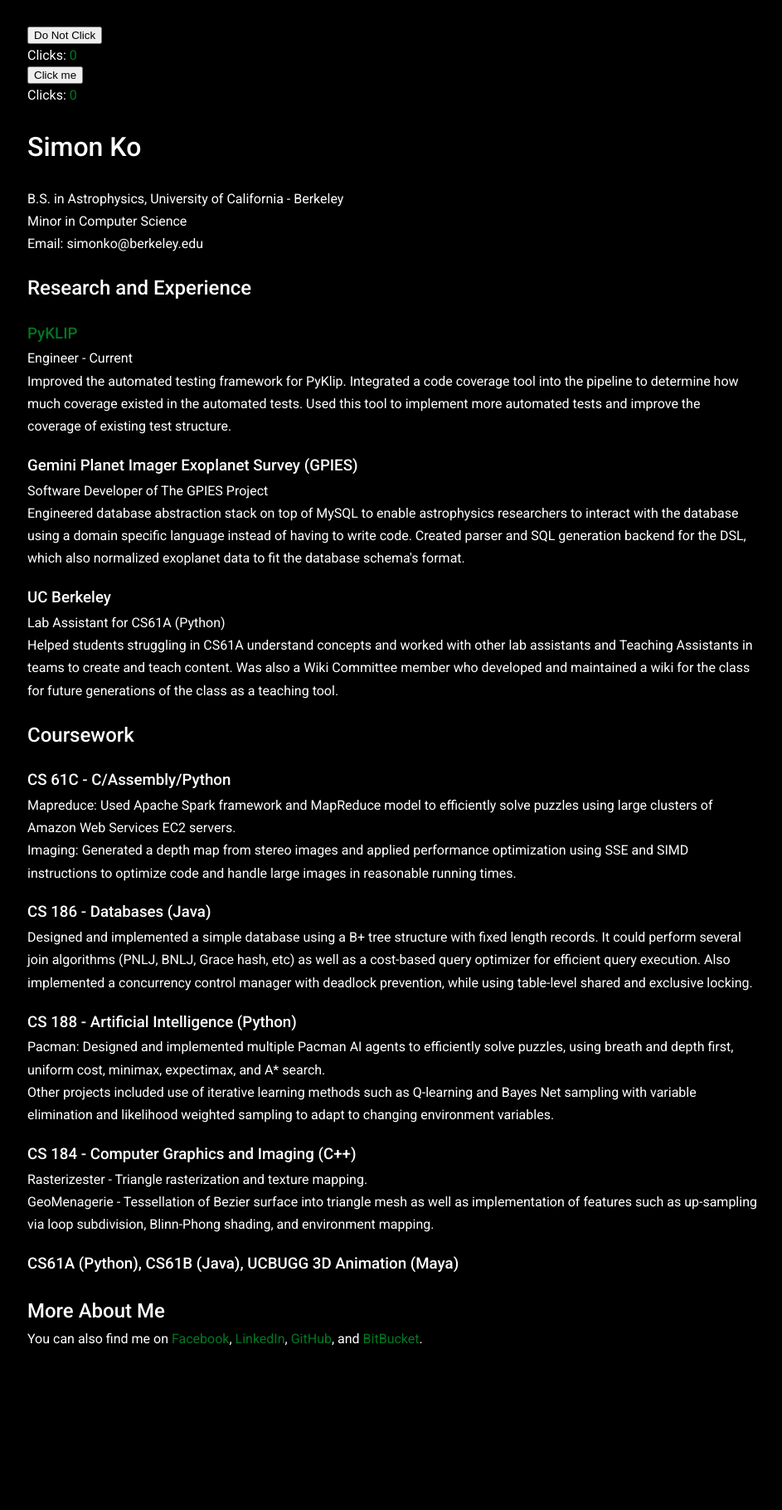
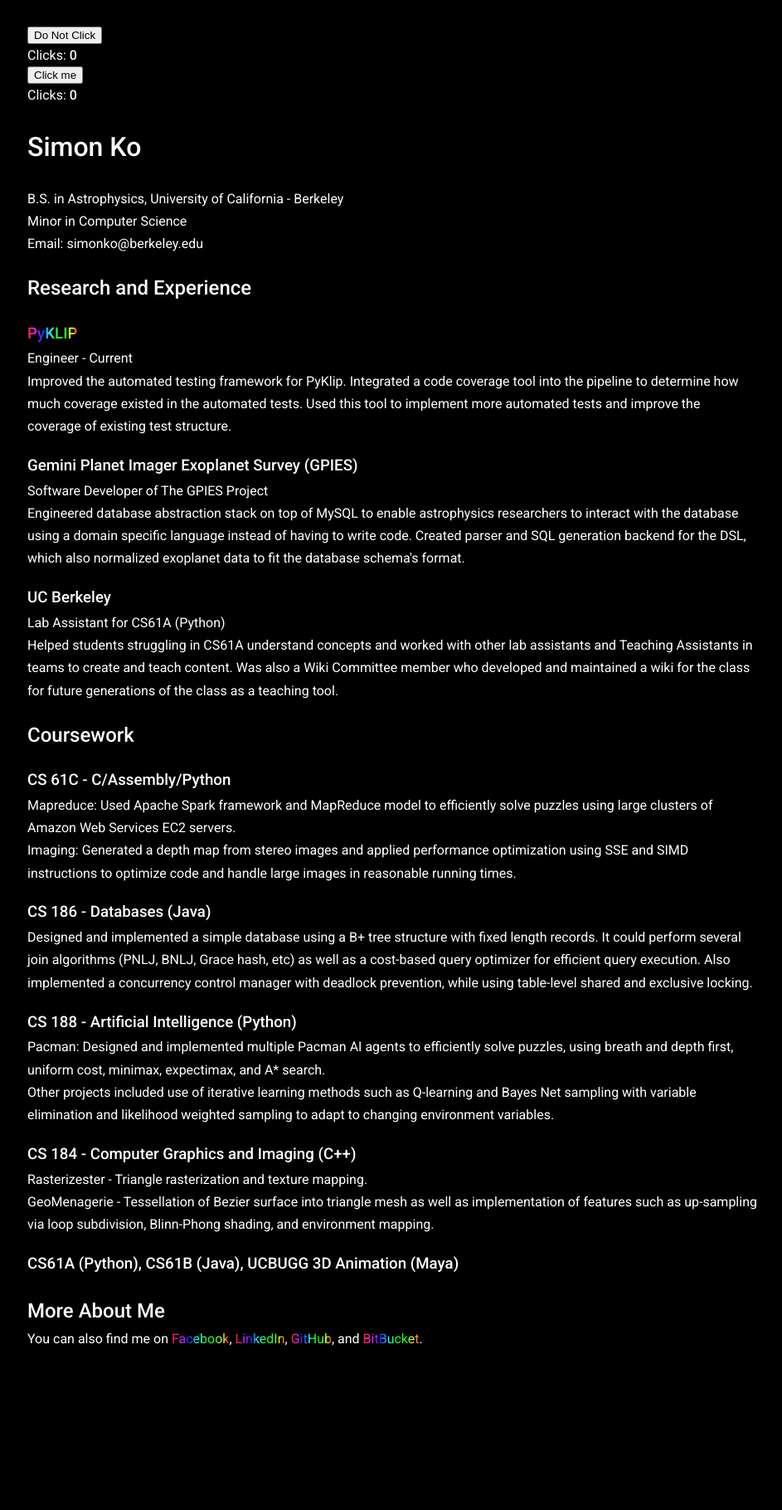
Before and after one commit to Fasian1/fasian1.github.io, a PHP site: page /index.html?click=yes in a window 1280 px wide. Shown: the whole page at 83% size, without its empty margins (167-1110 px from the left). Run offline with PHP 8.4, Linux system fonts and the light colour scheme.

Commit message:
added rainbow font for links and made new css for clicks number count so it isn't dependent on the a style

```diff
--- a/index.css
+++ b/index.css
@@ -30,10 +30,17 @@
 }
 
 a {
-    color: #072;
-    text-decoration: none;
+  background-image: -webkit-gradient( linear, left top, right top, color-stop(0, #f22), color-stop(0.15, #f2f), color-stop(0.3, #22f), color-stop(0.45, #2ff), color-stop(0.6, #2f2),color-stop(0.75, #2f2), color-stop(0.9, #ff2), color-stop(1, #f22) );
+  background-image: gradient( linear, left top, right top, color-stop(0, #f22), color-stop(0.15, #f2f), color-stop(0.3, #22f), color-stop(0.45, #2ff), color-stop(0.6, #2f2),color-stop(0.75, #2f2), color-stop(0.9, #ff2), color-stop(1, #f22) );
+  color:transparent;
+  -webkit-background-clip: text;
+  background-clip: text;
+  text-decoration: none;
 }
+b {
+    font-weight: 500
 
+}
 a:hover {
     text-decoration: underline;
     cursor: pointer;
@@ -41,3 +48,11 @@
 button:hover {
     cursor: pointer;
 }
+
+.rainbow {
+  background-image: -webkit-gradient( linear, left top, right top, color-stop(0, #f22), color-stop(0.15, #f2f), color-stop(0.3, #22f), color-stop(0.45, #2ff), color-stop(0.6, #2f2),color-stop(0.75, #2f2), color-stop(0.9, #ff2), color-stop(1, #f22) );
+  background-image: gradient( linear, left top, right top, color-stop(0, #f22), color-stop(0.15, #f2f), color-stop(0.3, #22f), color-stop(0.45, #2ff), color-stop(0.6, #2f2),color-stop(0.75, #2f2), color-stop(0.9, #ff2), color-stop(1, #f22) );
+  color:transparent;
+  -webkit-background-clip: text;
+  background-clip: text;
+}
--- a/index.html
+++ b/index.html
@@ -16,7 +16,7 @@
     };
     </script>
     <button type="button" onClick="onClickDont()">Do Not Click</button>
-    <p>Clicks: <a id="dontclick">0</a></p>
+    <p>Clicks: <b id="dontclick">0</b></p>
 </body>
 
 <head>
@@ -32,7 +32,7 @@
     };
     </script>
     <button type="button" onClick="onClick()">Click me</button>
-    <p>Clicks: <a id="clicks">0</a></p>
+    <p>Clicks: <b id="clicks">0</b></p>
 </body>
 
 <body>
@@ -55,7 +55,6 @@
 <a href="?click=yes">clickMe</a>
 </body>
 </html> -->
-
 
 <h2 id="research-and-industry-experience">Research and Experience</h2>
 
```
